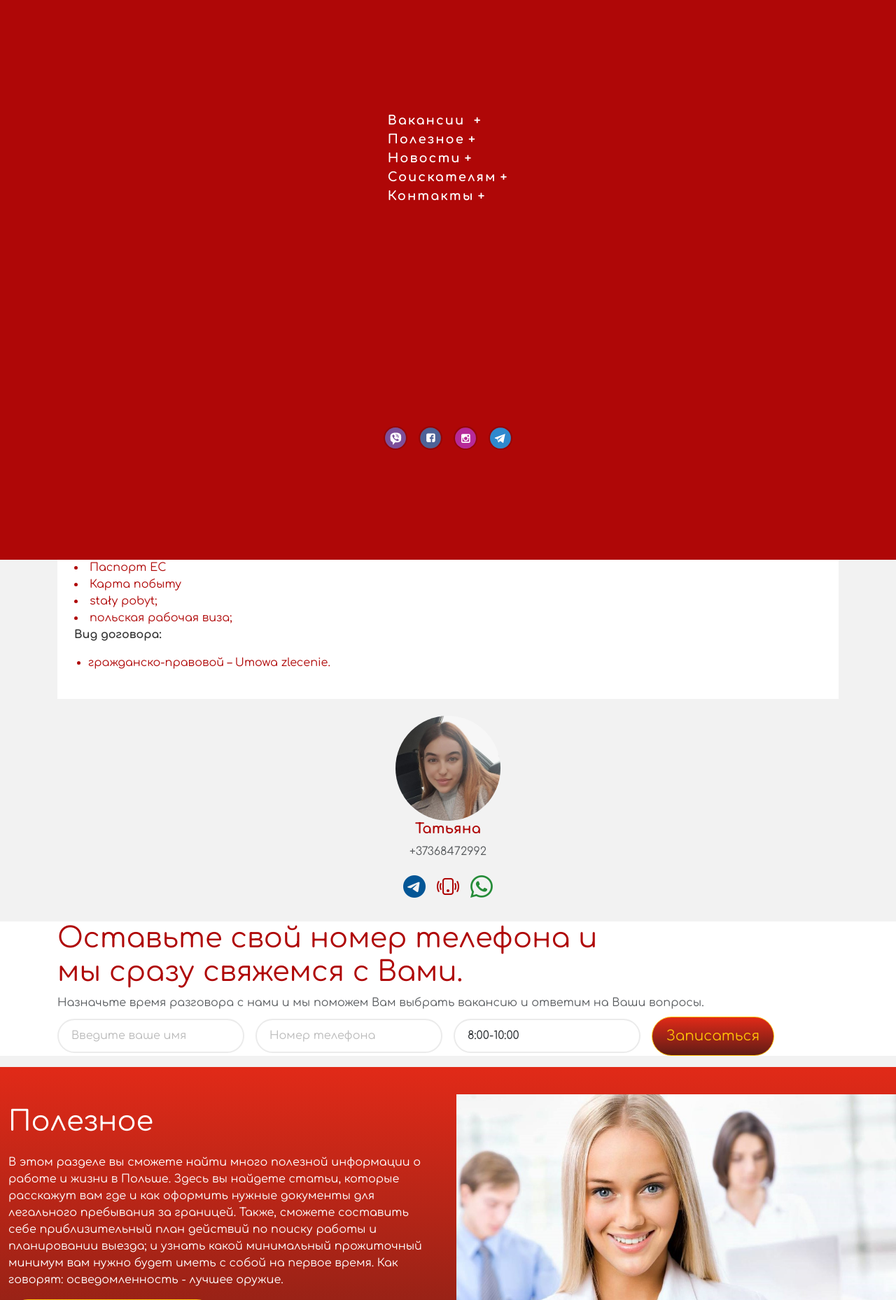
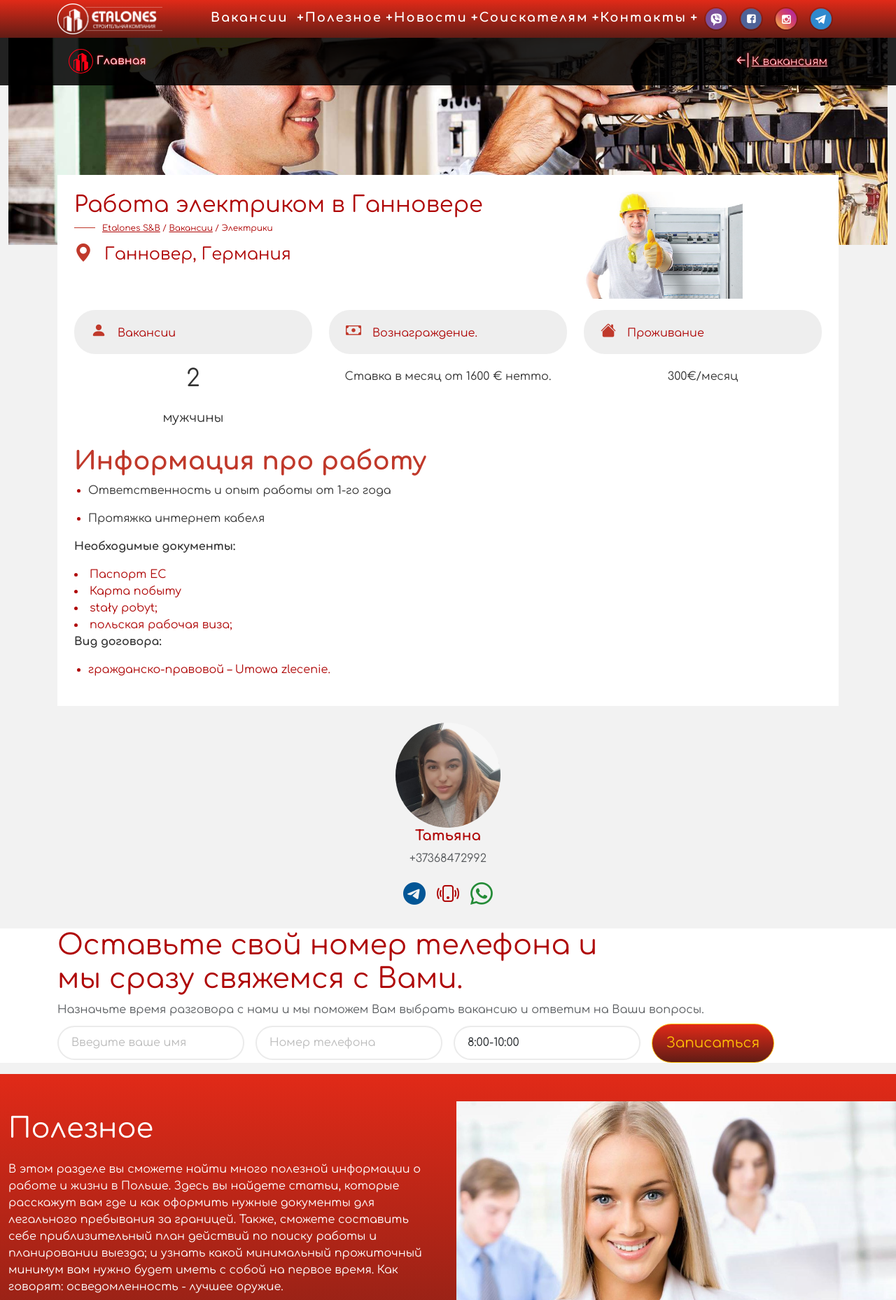
Before and after one commit to Etalones/Etalones, a PHP site: page /pages/vakansii/electrT2.html in a window 1280 px wide; the page is wider, and only the part inside the window is pictured. Shown: the top 1858 px of that part at 70% size. Run offline with PHP 8.4, Linux system fonts and the light colour scheme; some libraries are stand-ins or nearby versions.

Commit message:
temporari

```diff
--- a/css/style1.css
+++ b/css/style1.css
@@ -11,9 +11,12 @@
 body {
 font-family: Comfortaa,sans-serif!important;
   background-color: #f2f2f2;
-  /* overflow-x: hidden; */
+  overflow-x: hidden;
   color:var(--text-color) ;
-
+padding: 0;
+margin: 0;
+box-sizing: border-box;
+width: 100vw;
 }
 
 body a{
@@ -36,26 +39,57 @@ nav>:first-child{
 .cstmNavigation>div>a>img{
   width: 150px;
 }
-
+.logo{
+  padding-top: 5px;
+  padding-bottom: 5px;
+}
 /* burger */
 .burgerMenu{
 display: none;
 }
-/* #burgermenu{display: none;} */
+
+
+#close__burger {
+  z-index: 9999;
+  position: absolute;
+  top: 25px;
+  right: 25px;
+  margin-top: 15px;
+  background: transparent;
+  align-self: flex-end;
+  border-radius: 35% 40%;
+  transition: all 0.2s;
+  border: none;
+}
+#close__burger:hover {
+ transform: scale(1.2);
+ transition: all 0.2s;
+}
+
 #burgermenu>ul>li>ul{
       display: flex;
     flex-direction: column;
     height: max-content;
     width: max-content;
 }
-
+#burgermenu.menuVisible {
+  opacity: 1;
+  visibility: visible;
+  transition: opacity 0.3s ease-in-out;
+}
 
 #burgermenu {
+  opacity: 0;
+  visibility: hidden;
+  transition: opacity 0.3s ease-in-out;
+}
 
-  z-index: 9999;
-  padding: 0; margin: auto; border: 0;
-  position: absolute;
-  top: 0; bottom: 0; right: 0; left: 0;
+#burgermenu {
+ width: 100vw;
+  z-index: 9998;
+  padding: 0; border: 0;
+  position: fixed;
+  top: 0; left: 0;bottom: 0;
   background-color: var(--text-color);
   display: flex;
   flex-direction: column;
@@ -65,13 +99,12 @@ display: none;
 }
 #burgermenu ul, #burgermenu li {list-style: none; margin: 0; padding: 0;}
 #burgermenu ul {position: relative; z-index: 597; }
-#burgermenu ul li { min-height: 1px; vertical-align: middle;
- }
+#burgermenu ul li { min-height: 1px; vertical-align: middle;}
 #burgermenu ul li.hover,
-#burgermenu ul li:hover {position: relative; z-index: 599; cursor: pointer;}
+#burgermenu ul li:hover {position: relative; z-index: 599; cursor: pointer; left: -3rem;}
 #burgermenu ul ul {visibility: hidden; position: absolute; top: 100%; left: 0; z-index: 598; }
 #burgermenu ul ul li {float: none;}
-#burgermenu ul ul ul {top: 0; left: auto; top: 3rem; right: 0; width: max-content; text-align: center;}
+#burgermenu ul ul ul { left: auto; top: 3rem; left: 0; width: max-content; text-align: center;}
 #burgermenu ul li:hover > ul { visibility: visible;}
 #burgermenu ul ul {bottom: 0; left: 0;}
 #burgermenu ul ul {margin-top: 0;  border: 0.23rem solid var(--border-menu);
@@ -134,7 +167,7 @@ border-radius: 5px;
         right: 99.5%;
 }
 
-
+/* #burgermenu{display: none;} */
 
 /* navigavion */
 
@@ -143,7 +176,11 @@ border-radius: 5px;
     display: flex;
     flex-direction: column;
 }
-
+#cssmenu>ul>li>ul{
+  display: flex;
+  flex-direction: column;
+  height: max-content;
+}
 #cssmenu {padding: 0; margin: auto; border: 0; }
 #cssmenu ul, #cssmenu li {list-style: none; margin: 0; padding: 0;}
 #cssmenu ul {position: relative; z-index: 597; display: flex;}
@@ -202,6 +239,11 @@ border-radius: 5px;
  #cssmenu ul li:hover > a, #cssmenu ul li.active > a {
       background: #ff0000;
       color: #FFF;
+}
+.burgerMenuItems{
+  display: flex;
+  flex-direction: column;
+  gap: 25px;
 }
     #cssmenu ul li.has-sub > a:after {
       content: '+';
@@ -269,6 +311,7 @@ border-radius: 5px;
   color: var(--text-color);
 }
   .customItem {
+    display: block;
   color: #ffffff;
   font-size: 18px;
   font-weight: 600;
@@ -843,10 +886,13 @@ transition: all 0.2s!important;
 /* dddddddddddddddddddddddddddddddd */
 @media(max-width:876px){
   .burgerMenu{
+
 display: block;
 position: absolute;
 top: 10px;
 right: 10px;
+background-color: transparent;
+border: none;
 }
 #cssmenu{
   display: none;
--- a/pages/vakansii/electrT2.html
+++ b/pages/vakansii/electrT2.html
@@ -389,16 +389,16 @@
       </div>
     </nav> -->
     <nav class="backgroundGr cstmNavigation container-fluid" style="z-index: 2">
-      <div class="container justify-content-between w-100">
+      <div class="container d-flex justify-content-between w-100">
         <a class="me-5" href="/"
           ><img class="logo" src="../../img/logoWhite.png" alt="logo"
         /></a>
-        <div class="d-flex w-100">
+        <div class="my-auto">
           <div id="cssmenu">
             <ul>
               <li class="has-sub">
                 <a class="customItem" href="#"> Вакансии </a>
-                <ul class="">
+                <ul class="" >
                   <li>
                     <a href="../vakansii.html">Смотреть все</a>
                   </li>
@@ -449,10 +449,7 @@
                     <a
                       class=""
                       href="../../pages/vakansii.html#electric1"
-                      id="navbarDropdown2"
-                      role="button"
-                      data-bs-toggle="dropdown"
-                      aria-expanded="false">
+                     >
                       Электрики
                     </a>
                     <ul class="dropdownCstmItem">
@@ -521,21 +518,21 @@
                 <ul class="">
                   <li class="">
                     <a
-                      class="text-black linkForNav"
+                      class=""
                       href="../../pages/predlojenia-dlia-4lits.html"
                       >Предложения для частных лиц</a
                     >
                   </li>
                   <li class="">
                     <a
-                      class="text-black linkForNav"
+                      class=""
                       href="../../pages/predlojenia-dlia-firm.html"
                       >Предложения для юредических лиц</a
                     >
                   </li>
                   <li class="">
                     <a
-                      class="text-black linkForNav"
+                      class=""
                       href="../../pages/personCV.html"
                       >Заполнить CV</a
                     >
@@ -651,8 +648,30 @@
               </li>
             </ul>
           </div>
-          <div id="burgermenu">
-            <ul>
+          <div class="my-auto px-auto" id="burgermenu" style="opacity: 0; visibility: hidden">
+            <button class="" id="close__burger">
+              <svg
+                width="35"
+                height="35"
+                viewBox="0 0 24 24"
+                fill="none"
+                xmlns="http://www.w3.org/2000/svg">
+                <circle cx="12" cy="12" r="9" fill="#fff" fill-opacity="0.25" />
+                <path
+                  d="M16 8L8 16"
+                  stroke="#ffff"
+                  stroke-width="1.2"
+                  stroke-linecap="round"
+                  stroke-linejoin="round" />
+                <path
+                  d="M8 8L16 16"
+                  stroke="#ffff"
+                  stroke-width="1.2"
+                  stroke-linecap="round"
+                  stroke-linejoin="round" />
+              </svg>
+            </button>
+            <ul class="burgerMenuItems">
               <li class="has-sub">
                 <a class="customItem" href="#"> Вакансии </a>
                 <ul class="">
@@ -684,9 +703,7 @@
                     </ul>
                   </li>
                   <li>
-                    <a href="../../pages/vakansii.html#brigadaV1" >
-                      На улице
-                    </a>
+                    <a href="#"> На улице </a>
                     <ul class="dropdownCstmItem">
                       <li>
                         <a class="" href="../../pages/vakansii.html#armaturaL1"
@@ -770,30 +787,27 @@
               <li class="has-sub">
                 <a
                   class="customItem"
-                  data-bs-toggle="dropdown"
-                  aria-current="page"
-                  href="./vakansii.html"
+
+                  href="#"
                   >Соискателям</a
                 >
                 <ul class="">
+                  <li class="text-white">
+                    <a
+                      class=""
+                      href="../../pages/predlojenia-dlia-4lits.html"
+                      >Для частных лиц</a
+                    >
+                  </li>
                   <li class="">
                     <a
-                      class="text-black linkForNav"
-                      href="../../pages/predlojenia-dlia-4lits.html"
-                      >Предложения для частных лиц</a
+                      class=""
+                      href="../../pages/predlojenia-dlia-firm.html"
+                      >Для юредических лиц</a
                     >
                   </li>
                   <li class="">
-                    <a
-                      class="text-black linkForNav"
-                      href="../../pages/predlojenia-dlia-firm.html"
-                      >Предложения для юредических лиц</a
-                    >
-                  </li>
-                  <li class="">
-                    <a
-                      class="text-black linkForNav"
-                      href="../../pages/personCV.html"
+                    <a class="linkForNav" href="../../pages/personCV.html"
                       >Заполнить CV</a
                     >
                   </li>
@@ -804,7 +818,6 @@
                   >Контакты</a
                 >
               </li>
-
             </ul>
             <div class="social-buttons1">
               <a
@@ -856,14 +869,31 @@
                 href="https://www.instagram.com/?utm_source=pwa_homescreen&__pwa=1"
                 target="_blank"
                 class="social-button1">
-                   <svg xmlns="http://www.w3.org/2000/svg" width="77" height="78" viewBox="0 0 77 78" fill="none">
-  <circle cx="38.4707" cy="39.0588" r="38.3529" fill="#B62A99"/>
-  <path d="M51.0903 23.7177H27.7687C25.1357 23.7177 23.1295 25.7238 23.1295 28.3569V51.6784C23.1295 54.3115 25.1357 56.3176 27.7687 56.3176H51.0903C53.7234 56.3176 55.7295 54.3115 55.7295 51.6784V28.3569C55.7295 25.7238 53.7234 23.7177 51.0903 23.7177ZM39.4295 49.7976C44.8211 49.7976 49.2095 45.5346 49.2095 40.3938C49.2095 39.5161 49.0841 38.513 48.8334 37.7607H51.5918V51.0515C51.5918 51.6784 51.0903 52.3053 50.338 52.3053H28.5211C27.8941 52.3053 27.2672 51.8038 27.2672 51.0515V37.6353H30.1511C29.9003 38.513 29.7749 39.3907 29.7749 40.2684C29.6495 45.5346 34.038 49.7976 39.4295 49.7976ZM39.4295 46.0361C35.9187 46.0361 33.1603 43.2777 33.1603 39.8923C33.1603 36.5069 35.9187 33.7484 39.4295 33.7484C42.9403 33.7484 45.6987 36.5069 45.6987 39.8923C45.6987 43.403 42.9403 46.0361 39.4295 46.0361ZM51.4664 32.62C51.4664 33.3723 50.8395 33.9992 50.0872 33.9992H46.5764C45.8241 33.9992 45.1972 33.3723 45.1972 32.62V29.2346C45.1972 28.4823 45.8241 27.8553 46.5764 27.8553H50.0872C50.8395 27.8553 51.4664 28.4823 51.4664 29.2346V32.62Z" fill="white"/>
+                <svg
+                  xmlns="http://www.w3.org/2000/svg"
+                  width="77"
+                  height="78"
+                  viewBox="0 0 77 78"
+                  fill="none">
+                  <circle
+                    cx="38.4707"
+                    cy="39.0588"
+                    r="38.3529"
+                    fill="#B62A99" />
+                  <path
+                    d="M51.0903 23.7177H27.7687C25.1357 23.7177 23.1295 25.7238 23.1295 28.3569V51.6784C23.1295 54.3115 25.1357 56.3176 27.7687 56.3176H51.0903C53.7234 56.3176 55.7295 54.3115 55.7295 51.6784V28.3569C55.7295 25.7238 53.7234 23.7177 51.0903 23.7177ZM39.4295 49.7976C44.8211 49.7976 49.2095 45.5346 49.2095 40.3938C49.2095 39.5161 49.0841 38.513 48.8334 37.7607H51.5918V51.0515C51.5918 51.6784 51.0903 52.3053 50.338 52.3053H28.5211C27.8941 52.3053 27.2672 51.8038 27.2672 51.0515V37.6353H30.1511C29.9003 38.513 29.7749 39.3907 29.7749 40.2684C29.6495 45.5346 34.038 49.7976 39.4295 49.7976ZM39.4295 46.0361C35.9187 46.0361 33.1603 43.2777 33.1603 39.8923C33.1603 36.5069 35.9187 33.7484 39.4295 33.7484C42.9403 33.7484 45.6987 36.5069 45.6987 39.8923C45.6987 43.403 42.9403 46.0361 39.4295 46.0361ZM51.4664 32.62C51.4664 33.3723 50.8395 33.9992 50.0872 33.9992H46.5764C45.8241 33.9992 45.1972 33.3723 45.1972 32.62V29.2346C45.1972 28.4823 45.8241 27.8553 46.5764 27.8553H50.0872C50.8395 27.8553 51.4664 28.4823 51.4664 29.2346V32.62Z"
+                    fill="white" />
                   <defs>
-    <linearGradient id="paint0_linear_1073_6346" x1="16.4178" y1="68.7823" x2="67.2354" y2="16.0471" gradientUnits="userSpaceOnUse">
-      <stop stop-color="#EEA054"/>
-      <stop offset="0.502762" stop-color="#D64763"/>
-      <stop offset="1" stop-color="#B62A99"/>
+                    <linearGradient
+                      id="paint0_linear_1073_6346"
+                      x1="16.4178"
+                      y1="68.7823"
+                      x2="67.2354"
+                      y2="16.0471"
+                      gradientUnits="userSpaceOnUse">
+                      <stop stop-color="#EEA054" />
+                      <stop offset="0.502762" stop-color="#D64763" />
+                      <stop offset="1" stop-color="#B62A99" />
                     </linearGradient>
                   </defs>
                 </svg>
@@ -890,9 +920,9 @@
               </a>
             </div>
           </div>
-          <a href="" class="burgerMenu" type="button"
-            ><img src="../../img/svg/hamburger.svg" />
-          </a>
+          <button  class="burgerMenu" type="button">
+            <img src="../../img/svg/hamburger.svg" />
+          </button>
         </div>
       </div>
     </nav>
```
Also changed, not shown: js/burger.js (+42 -2 lines). Lines whose indentation alone changed are shown as unchanged.
